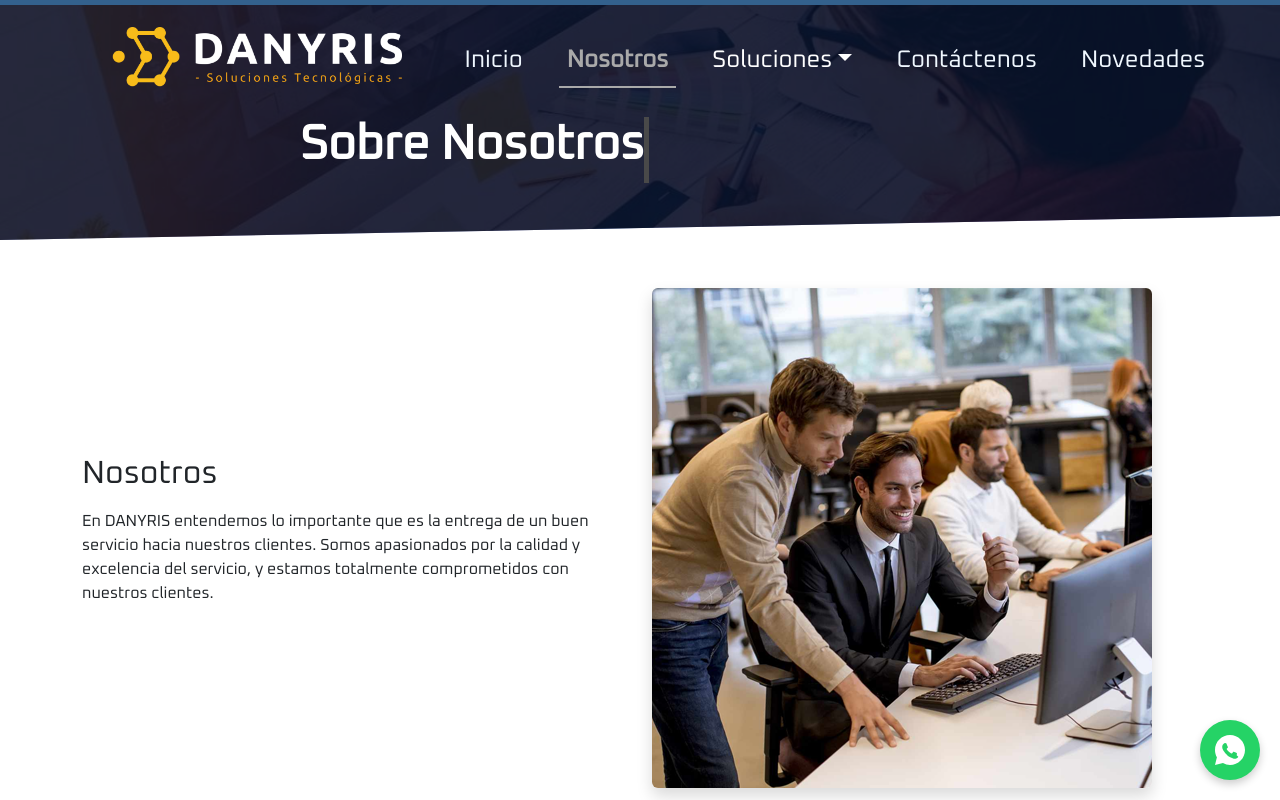
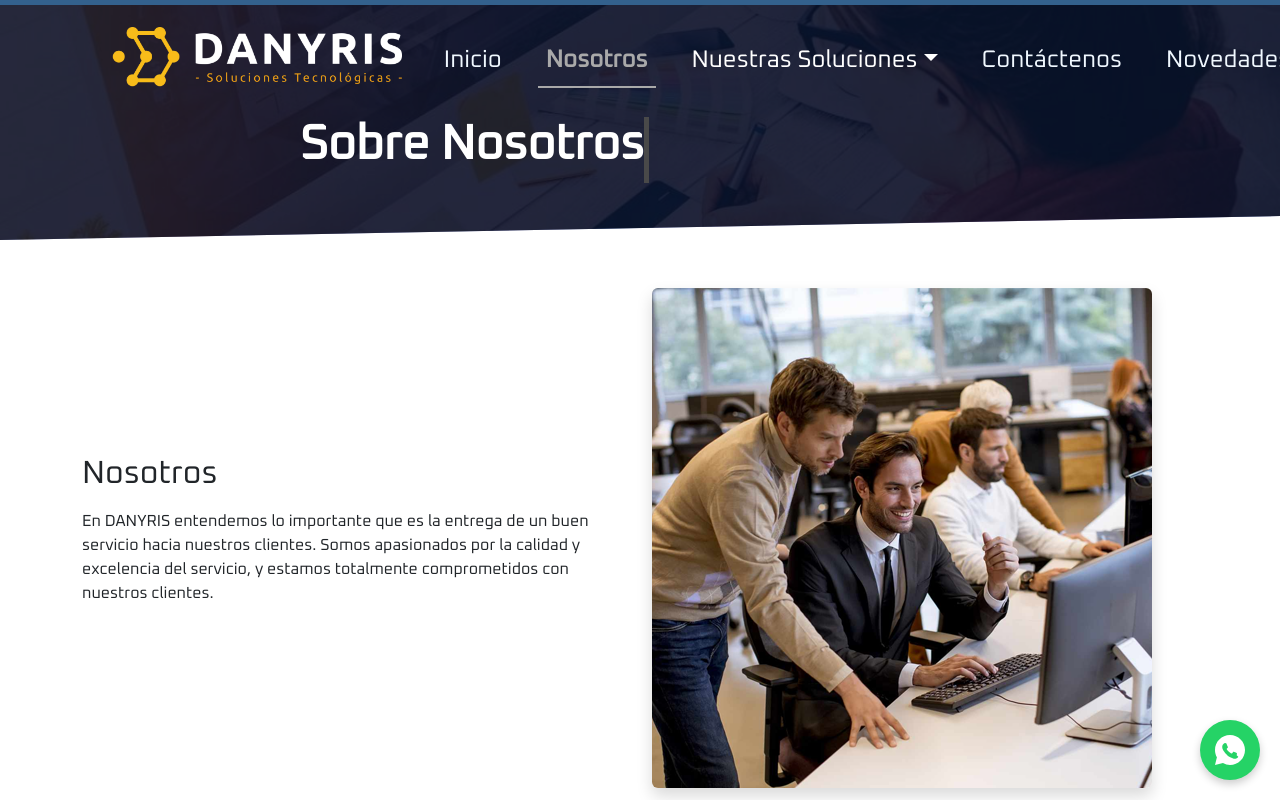
Before and after one commit to GIAN2015/web-danyris, a Next.js app: page /nosotros in a window 1280 px wide. Shown: the top 800 px of the page. Built offline with nearby package versions, Linux system fonts and the light colour scheme.

Commit message:
last commit

```diff
--- a/app/Header.jsx
+++ b/app/Header.jsx
@@ -76,7 +76,7 @@ export default function Header() {
                   setDropdownOpen(!dropdownOpen);
                 }}
               >
-                Soluciones
+                Nuestras Soluciones
               </a>
               <ul className={`dropdown-menu${dropdownOpen ? ' show' : ''}`}>
                 <li><a className="dropdown-item" href="/servicios?section=cloud">Cloud Computing</a></li>
```
